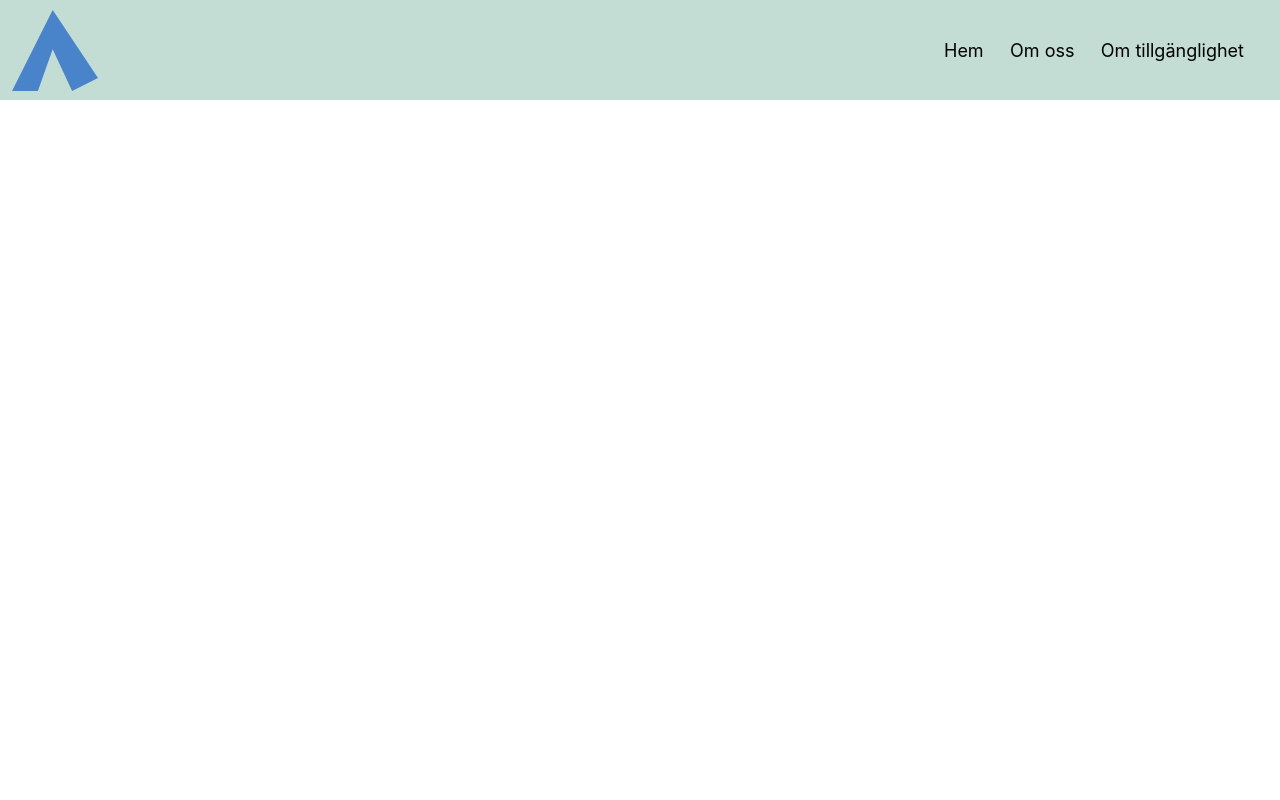
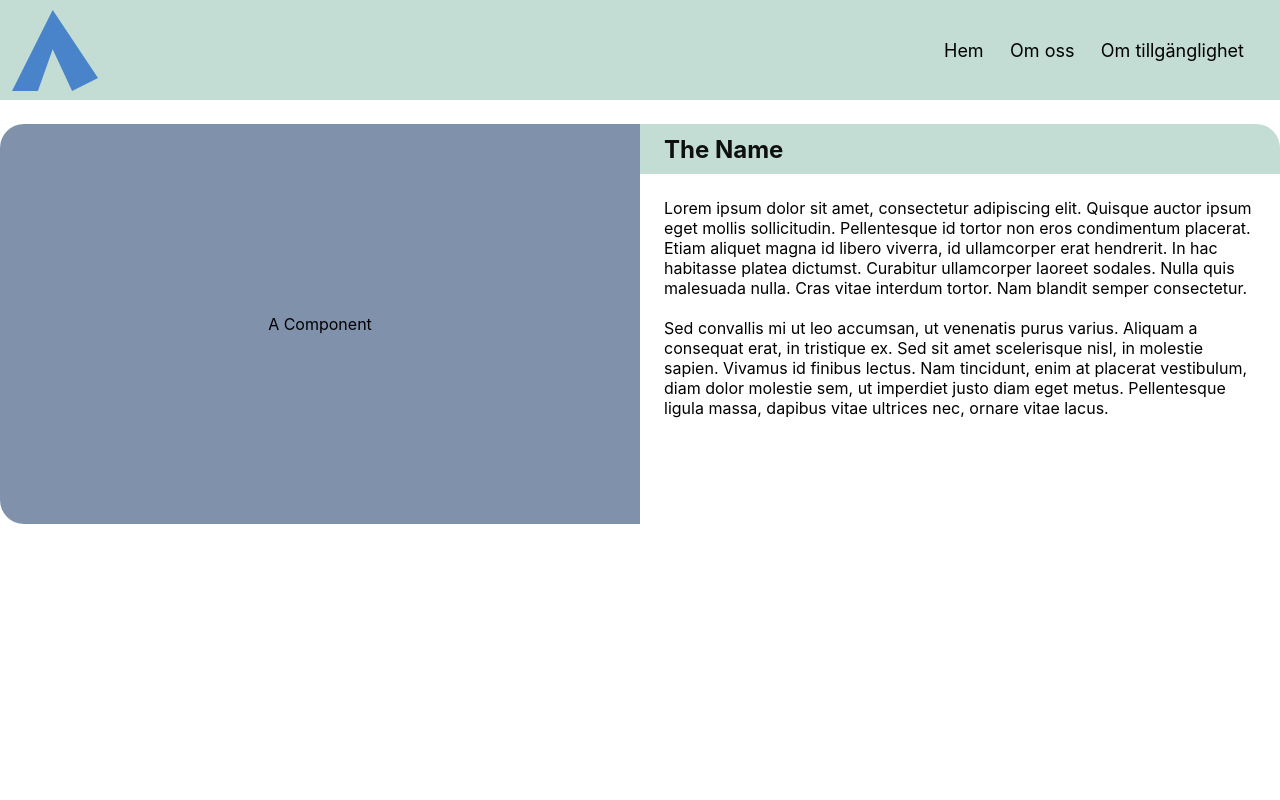
Before and after one commit to h-emma/x-work, a Next.js app: page / in a window 1280 px wide. Shown: the top 800 px of the page. Built offline with nearby package versions, Linux system fonts and the light colour scheme.

Commit message:
Add component card.

```diff
--- /dev/null
+++ b/components/ComponentCard/ComponentCard.jsx
@@ -0,0 +1,17 @@
+import styles from "./ComponentCard.module.sass";
+
+export default function ComponentCard(props) {
+  return (
+    <section className={styles.card}>
+      <div className={styles.infoContainer}>
+        <div className={styles.infoHeaderContainer}>
+          <h2>{props.name}</h2>
+        </div>
+        <div className={styles.infoTextContainer}>
+          <>{props.text}</>
+        </div>
+      </div>
+      <div className={styles.componentContainer}>{props.children}</div>
+    </section>
+  );
+}
--- /dev/null
+++ b/components/ComponentCard/ComponentCard.module.sass
@@ -0,0 +1,48 @@
+@import 'styles/colors'
+@import 'styles/screenSize'
+
+$border-radius: 24px
+
+.card
+    width: 100%
+    min-height: 400px
+    margin: 24px auto
+    border-radius: $border-radius
+    overflow: hidden
+
+
+.infoContainer
+    min-height: 200px
+    background-color: white
+
+    p
+        margin: $border-radius
+
+.infoHeaderContainer
+    display: flex
+    align-items: center
+    background-color: $primary-color
+    height: 50px
+
+    h2
+        margin: 0 $border-radius
+        color: $text-color
+
+.componentContainer
+    display: flex
+    justify-content: center
+    align-items: center
+    min-height: 200px
+    background-color: $card-bg
+
+@media (min-width: $tablet)
+    .card
+        display: flex
+        flex-direction: row-reverse
+        max-width: $desktop
+
+    .infoContainer
+        width: 50%
+
+    .componentContainer
+        width: 50%
--- a/pages/index.js
+++ b/pages/index.js
@@ -2,6 +2,7 @@ import Head from "next/head";
 import Image from "next/image";
 import Navbar from "../components/Navbar/Navbar";
 import Footer from "../components/Footer/Footer";
+import ComponentCard from "../components/ComponentCard/ComponentCard";
 
 export default function Home() {
   return (
@@ -13,7 +14,27 @@ export default function Home() {
       </Head>
       <Navbar></Navbar>
 
-      <main></main>
+      <main>
+        <ComponentCard
+          name="The Name"
+          text={
+            <p>
+              Lorem ipsum dolor sit amet, consectetur adipiscing elit. Quisque auctor ipsum eget mollis sollicitudin.
+              Pellentesque id tortor non eros condimentum placerat. Etiam aliquet magna id libero viverra, id
+              ullamcorper erat hendrerit. In hac habitasse platea dictumst. Curabitur ullamcorper laoreet sodales. Nulla
+              quis malesuada nulla. Cras vitae interdum tortor. Nam blandit semper consectetur.
+              <br />
+              <br />
+              Sed convallis mi ut leo accumsan, ut venenatis purus varius. Aliquam a consequat erat, in tristique ex.
+              Sed sit amet scelerisque nisl, in molestie sapien. Vivamus id finibus lectus. Nam tincidunt, enim at
+              placerat vestibulum, diam dolor molestie sem, ut imperdiet justo diam eget metus. Pellentesque ligula
+              massa, dapibus vitae ultrices nec, ornare vitae lacus.
+            </p>
+          }
+        >
+          A Component
+        </ComponentCard>
+      </main>
 
       <Footer></Footer>
     </>
--- a/styles/_colors.sass
+++ b/styles/_colors.sass
@@ -1,4 +1,4 @@
 $primary-color: #C3DCD4
 $text-color: #0F0F0F
 $card-bg: #7F91AB
-$waring-text: #FF0000
+$warning-text: #FF0000
```
